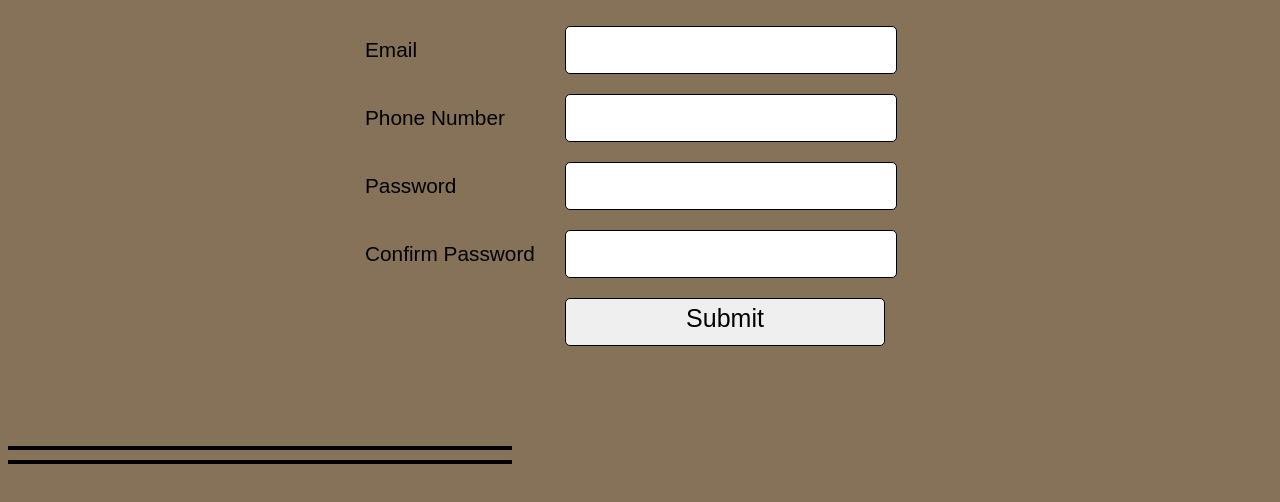
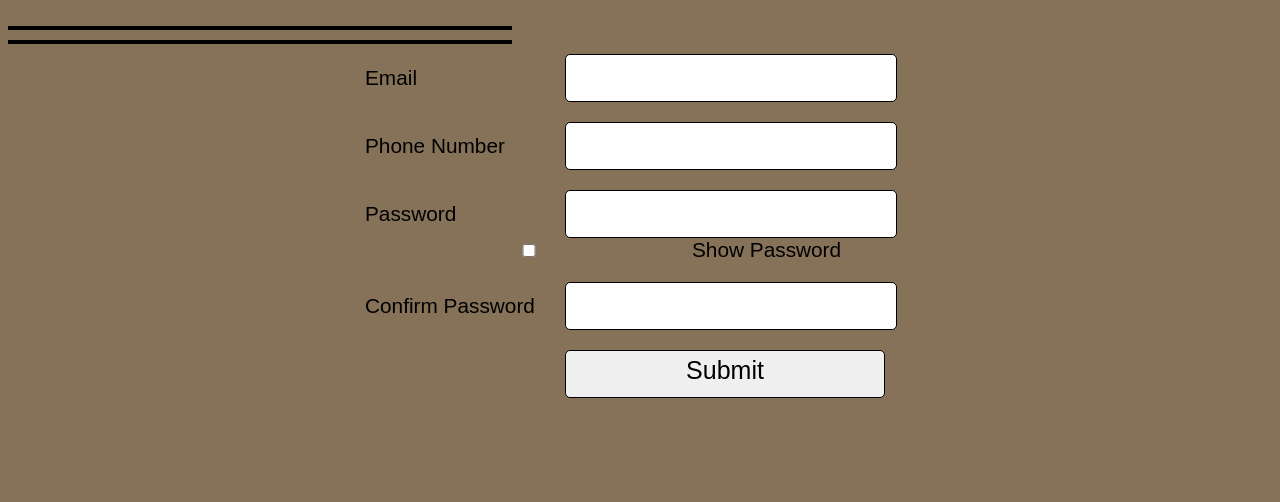
Before and after one commit to harinathaligi/tutedude-A3, a plain HTML site: page index.html in a window 1280 px wide. Shown: the part 100-602 px from the top of the page. Drawn offline with nearby package versions, Linux system fonts and the light colour scheme.

Commit message:
Update index.html

```diff
--- a/index.html
+++ b/index.html
@@ -4,13 +4,15 @@
   <meta charset="UTF-8" />
   <meta name="viewport" content="width=device-width, initial-scale=1.0" />
   <title>Form Validation System</title>
-   <link rel="stylesheet" href="style.css">
+  <link rel="stylesheet" href="style.css" />
   <script src="https://ajax.googleapis.com/ajax/libs/jquery/3.7.1/jquery.min.js"></script>
 </head>
 <body>
+
+  <div class="container">
     <h1><strong>Form-Validation</strong></h1>
-
-
+    <div id="errors"></div>
+    <div id="success"></div>
     <div class="wrapper">
       <div class="formelement">
         <label for="Email">Email</label>
@@ -18,12 +20,13 @@
       </div>
       <div class="formelement">
         <label for="phoneno">Phone Number</label>
-        <input type="text" name="phoneno" id="phoneno" />
+        <input type="tel" name="phoneno" id="phoneno" maxlength="10" />
+
       </div>
       <div class="formelement">
         <label for="password">Password</label>
         <input type="password" name="password" id="password" />
-
+       <input type="checkbox" id="togglePassword" />Show Password
       </div>
       <div class="formelement">
         <label for="confirmpassword">Confirm Password</label>
@@ -31,8 +34,8 @@
       </div>
       <input type="submit" id="submitbutton" value="Submit" />
     </div>
-    <div id="errors"></div>
-    <div id="success"></div>
+  </div>
+
 
   <script src="script.js"></script>
 </body>
```
